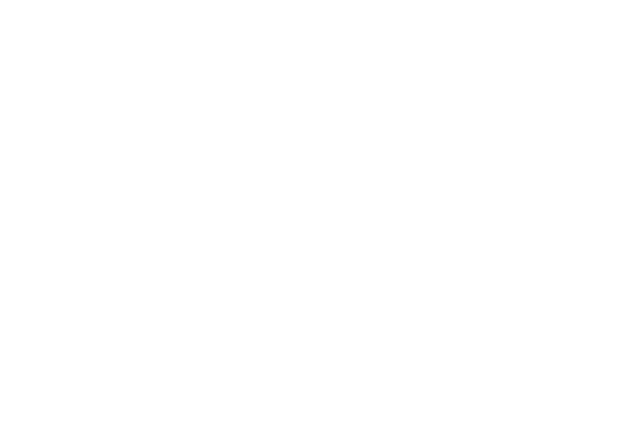
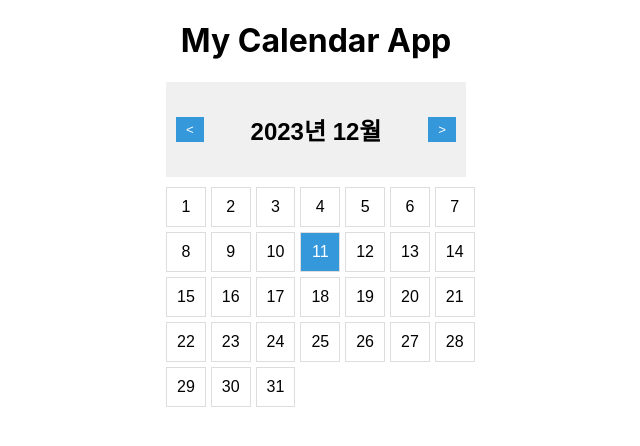
Before and after one commit to T-Notes/Tnote-FrontEnd, a React (Create React App) app: page /home in a window 1280 px wide. Before the commit this address had no page. Shown: the top 446 px of the page, without its empty margins (324-964 px from the left). Built offline with nearby package versions, Linux system fonts and the light colour scheme.

Commit message:
feat/date calendar 기본 틀

```diff
--- a/package.json
+++ b/package.json
@@ -14,6 +14,7 @@
     "@types/react-router-dom": "^5.3.3",
     "@types/styled-components": "^5.1.34",
     "axios": "^1.6.2",
+    "date-fns": "^2.30.0",
     "react": "^18.2.0",
     "react-dom": "^18.2.0",
     "react-router-dom": "^6.20.1",
--- a/src/App.css
+++ b/src/App.css
@@ -5,6 +5,63 @@ body {
   color: blueviolet;
   cursor: pointer;
 }
+.classSchedule {
+  display: flex;
+
+  height: 200px;
+}
+.todayClass {
+  padding: 10px 30px 10px 30px;
+
+  border: 1px solid black;
+}
+
 button {
   cursor: pointer;
 }
+
+/* //달력 만들기 css */
+.calendar {
+  width: 300px;
+  margin: auto;
+  font-family: Arial, sans-serif;
+}
+
+.header {
+  display: flex;
+  justify-content: space-between;
+  align-items: center;
+  background-color: #f0f0f0;
+  padding: 10px;
+}
+
+.header button {
+  background-color: #3498db;
+  color: #fff;
+  border: none;
+  padding: 5px 10px;
+  cursor: pointer;
+}
+
+.days {
+  display: grid;
+  grid-template-columns: repeat(7, 1fr);
+  gap: 5px;
+  margin-top: 10px;
+}
+
+.day {
+  text-align: center;
+  padding: 10px;
+  cursor: pointer;
+  border: 1px solid #ddd;
+}
+
+.today {
+  background-color: #3498db;
+  color: #fff;
+}
+
+.inactive {
+  color: #ccc;
+}
--- a/src/App.tsx
+++ b/src/App.tsx
@@ -1,8 +1,10 @@
 import React from 'react';
+import './App.css';
 import { BrowserRouter, Routes, Route } from 'react-router-dom';
+
 import Login from './pages/Login';
 import Join from './pages/Join';
-import './App.css';
+import Home from './pages/Home';
 
 function App() {
   return (
@@ -10,6 +12,7 @@ function App() {
       <Routes>
         <Route path="/" element={<Login />} />
         <Route path="/EnterInfo" element={<Join name={'임하나'} />} />
+        <Route path="/home" element={<Home />} />
       </Routes>
     </BrowserRouter>
   );
--- /dev/null
+++ b/src/components/DateCalendar.tsx
@@ -0,0 +1,65 @@
+// src/Calendar.tsx
+import React, { useState } from 'react';
+
+import { ko } from 'date-fns/locale';
+
+import {
+  format,
+  addMonths,
+  subMonths,
+  startOfMonth,
+  endOfMonth,
+  eachDayOfInterval,
+  isSameMonth,
+  isToday,
+} from 'date-fns';
+import '../App.css';
+
+interface DateCalendarProps {
+  selectedDate: Date;
+  onSelectDate: (date: Date) => void;
+}
+
+const DateCalendar = ({ selectedDate, onSelectDate }: DateCalendarProps) => {
+  const [currentDate, setCurrentDate] = useState(new Date());
+
+  //현재 달에서 -1
+  const handlePrevMonth = () => {
+    setCurrentDate(subMonths(currentDate, 1));
+  };
+  //현재 달에서 +1
+  const handleNextMonth = () => {
+    setCurrentDate(addMonths(currentDate, 1));
+  };
+  // eachDayOfInterval: start와 end 사이 날짜 배열을 반환, startOfMonth : 현재 달의 시작일, endOfMonth : 현재 달의 끝일
+  const daysInMonth = eachDayOfInterval({
+    start: startOfMonth(currentDate),
+    end: endOfMonth(currentDate),
+  });
+
+  return (
+    <div className="calendar">
+      <div className="header">
+        <button onClick={handlePrevMonth}>&lt;</button>
+        <h2>{format(currentDate, 'yyyy년 MMMM', { locale: ko })}</h2>
+        <button onClick={handleNextMonth}>&gt;</button>
+      </div>
+      <div className="days">
+        {daysInMonth.map((day) => (
+          <div
+            key={day.toString()}
+            className={`day ${isToday(day) ? 'today' : ''} ${
+              isSameMonth(day, currentDate) ? '' : 'inactive'
+            }`}
+            onClick={() => onSelectDate(day)}
+          >
+            {format(day, 'd')}
+            {/* //해당 날짜의 일부분만 추출하려 문자열 반환 */}
+          </div>
+        ))}
+      </div>
+    </div>
+  );
+};
+
+export default DateCalendar;
--- /dev/null
+++ b/src/pages/Home.tsx
@@ -0,0 +1,43 @@
+import { useState } from 'react';
+
+import DateCalendar from '../components/DateCalendar';
+
+const Home = () => {
+  const [selectedDate, setSelectedDate] = useState<Date>(new Date());
+
+  const handleDateSelect = (date: Date) => {
+    setSelectedDate(date);
+    // 선택된 날짜에 대한 추가 동작 수행 가능
+  };
+  return (
+    <div>
+      <h1>My Calendar App</h1>
+      <DateCalendar
+        selectedDate={selectedDate}
+        onSelectDate={handleDateSelect}
+      />
+      {/* <select>
+//         <option>2023년 3학년 2학기</option>
+//         <option>2023년 3학년 1학기</option>
+//         <option>2022년 2학년 2학기</option>
+//         <option>2022년 2학년 1학기</option>
+//         <option>2021년 3학년 1학기</option>
+//       </select>
+//       <button>설정</button>
+//       <div>오늘 수업 일정</div>
+//       <div className="classSchedule">
+//         <span className="todayClass">1교시</span>
+//         <span className="todayClass">2교시</span>
+//         <span className="todayClass">3교시</span>
+//         <span className="todayClass">4교시</span>
+//         <span className="todayClass">5교시</span>
+//         <span className="todayClass">6교시</span>
+//         <span className="todayClass">7교시</span>
+//         <span className="todayClass">8교시</span>
+//         <span className="todayClass">9교시</span>
+//       </div> */}
+    </div>
+  );
+};
+
+export default Home;
```
Also changed, not shown: 1 other file (tests, documents, lock files or other folders).
